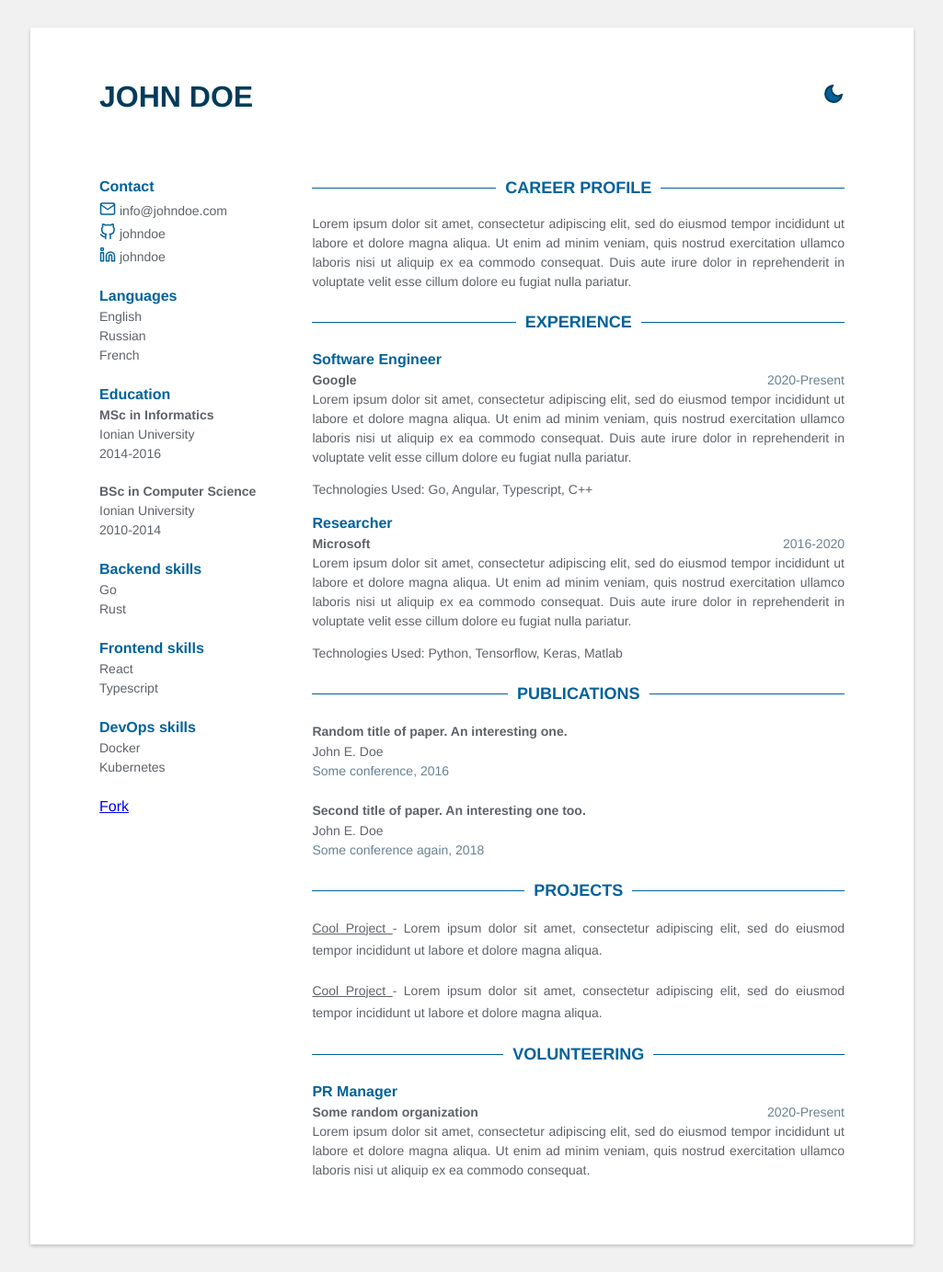
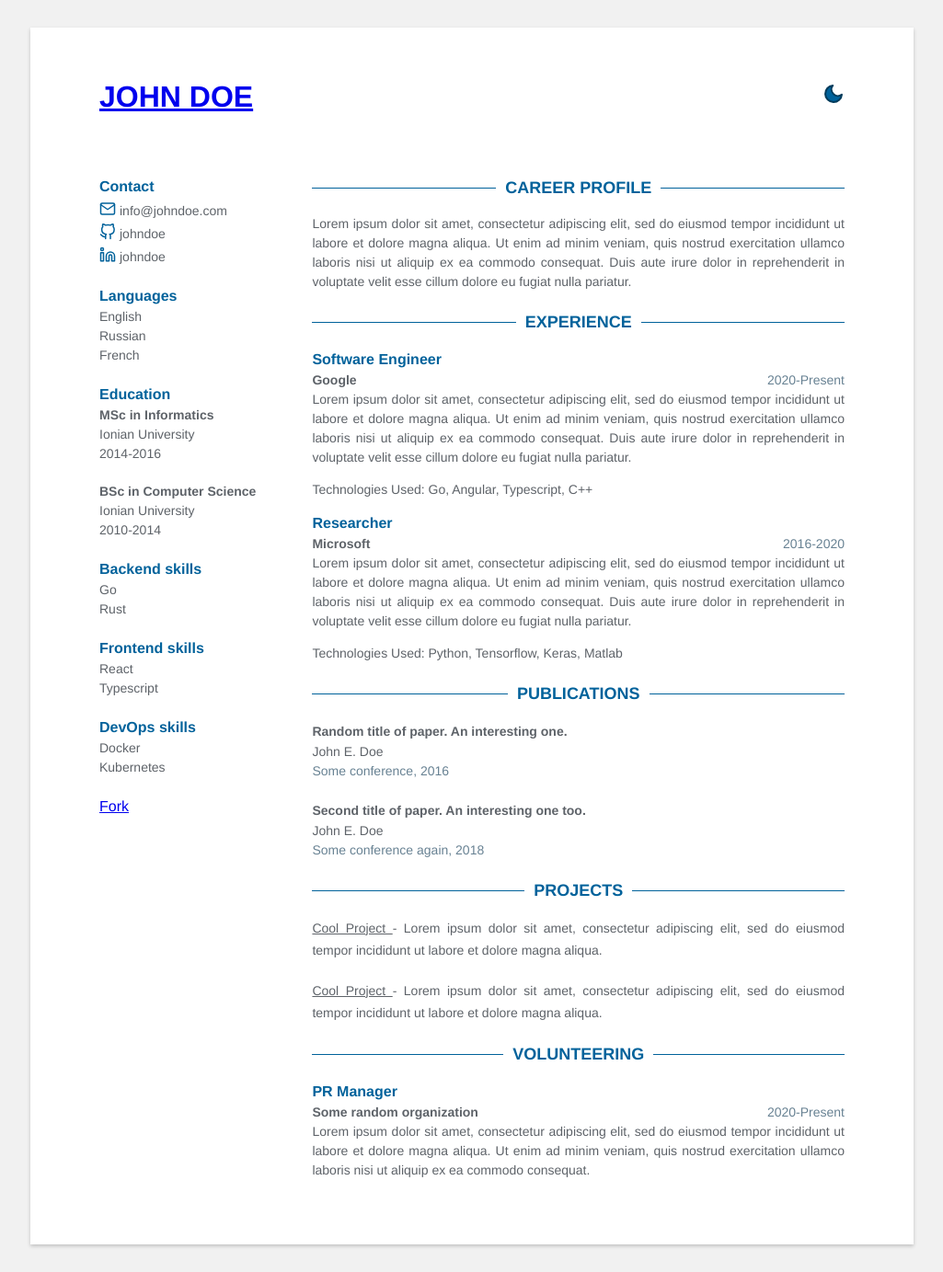
Before and after one commit to xaviercucurull/xaviercucurull.github.io, a Jekyll site: the page built from resume.html, in a window 1280 px wide. Shown: the whole page at 92% size, without its empty margins (127-1152 px from the left). Built offline with Jekyll 4.4.1, drawn with Linux system fonts in a browser that asks for light colours.

Commit message:
Add link to main page

```diff
--- a/_includes/header.html
+++ b/_includes/header.html
@@ -1,5 +1,5 @@
 <div class="header">
-    <h1 class="title" href="{{ site.url }}">{{site.data.data.name}}</h1>
+    <h1 class="title"><a href="{{ site.url }}">{{site.data.data.name}}</a></h1>
     {% if site.data.data.support_dark_mode%}
       <input type="checkbox" id="switch" name="mode" class="toggle-dark"></input>
       <label for="switch"><i id="moon" data-feather="moon" fill="var(--fg-color)"></i></label>
```
